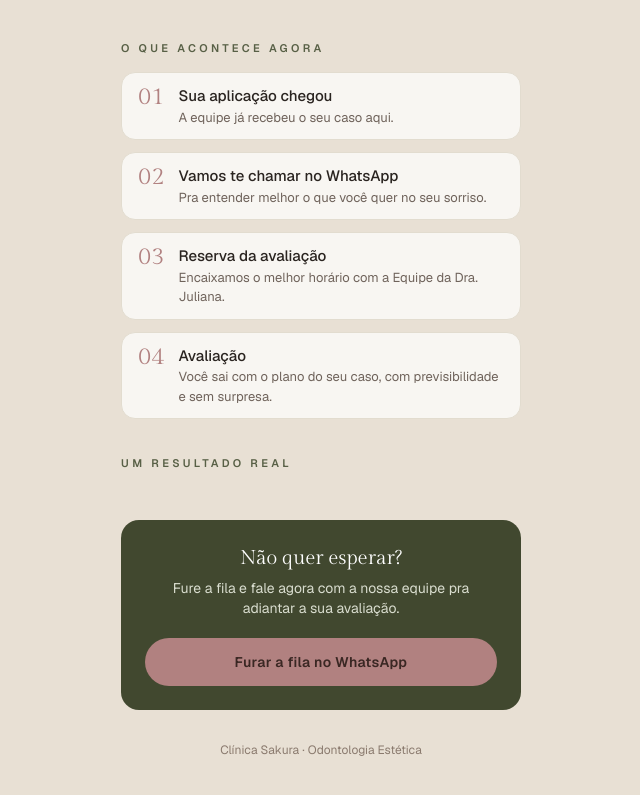
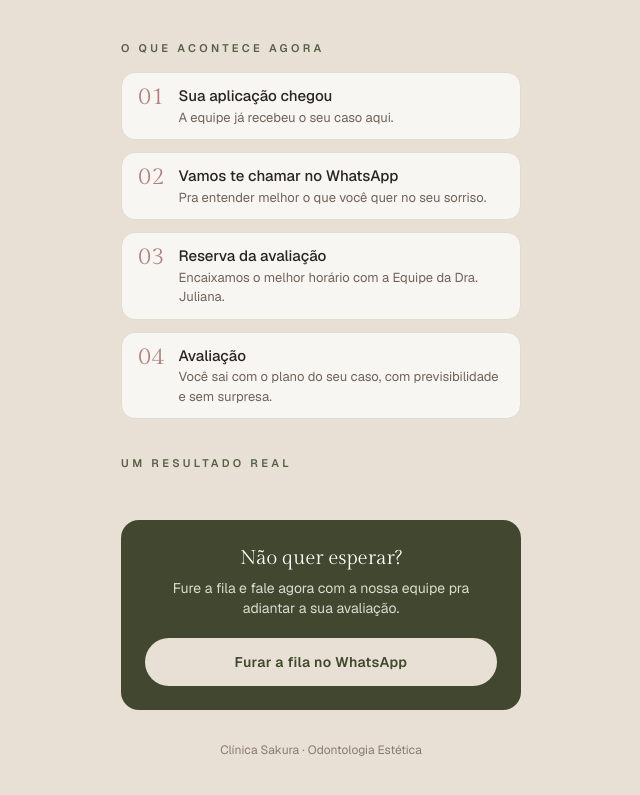
Before and after one commit to contatodrjulianap-cpu/julianapereira, a Next.js app: page /aplicacao/obrigado in a window 1280 px wide. Shown: the part 331-1126 px from the top of the page, without its empty margins (319-959 px from the left). Built offline with nearby package versions, Linux system fonts and the light colour scheme; no server answers.

Commit message:
fix(sakura): botão fura-fila creme+verde (rosa sobre verde clashava)
Co-Authored-By: Claude Opus 4.8 (1M context) <noreply@anthropic.com>

```diff
--- a/src/app/aplicacao/obrigado/page.tsx
+++ b/src/app/aplicacao/obrigado/page.tsx
@@ -120,7 +120,7 @@ export default async function ObrigadoPage({
           <a
             href={furaFilaHref}
             className="inline-flex items-center justify-center gap-2 rounded-full px-7 py-3.5 text-sm font-semibold tracking-wide w-full"
-            style={{ background: C.rose, color: "#3a2723" }}
+            style={{ background: C.cream, color: C.green }}
           >
             Furar a fila no WhatsApp
           </a>
```
